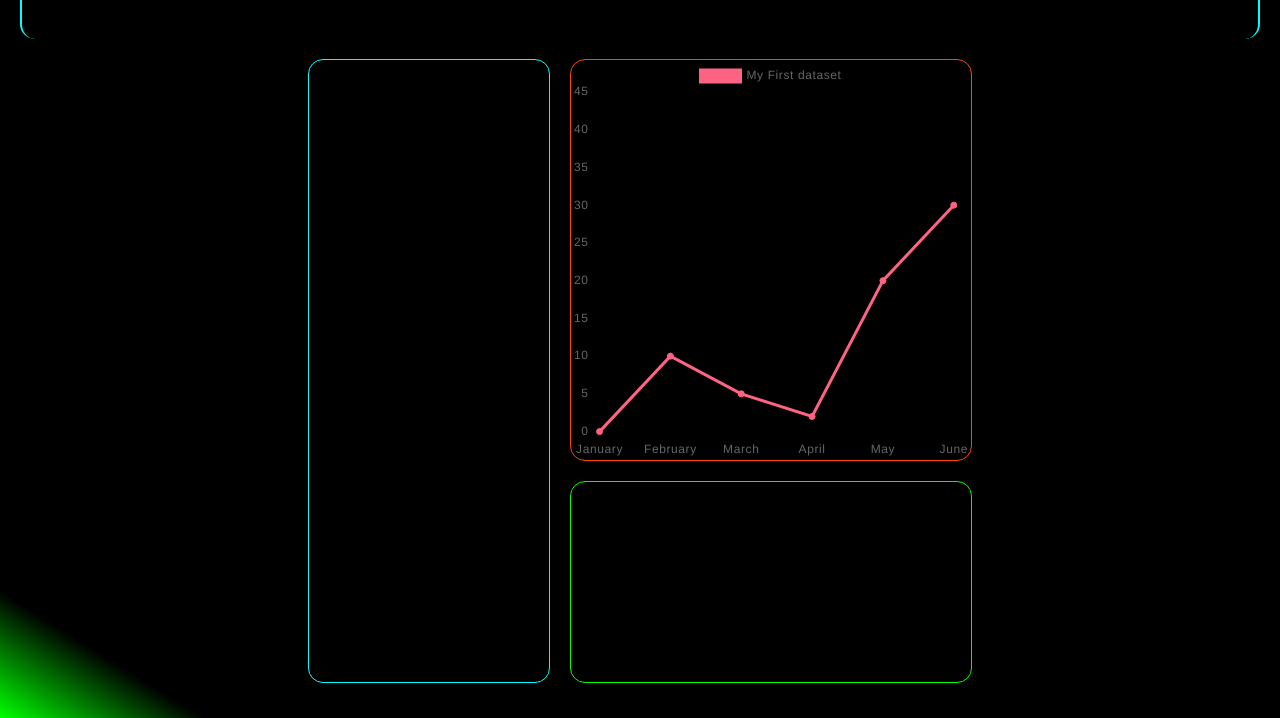
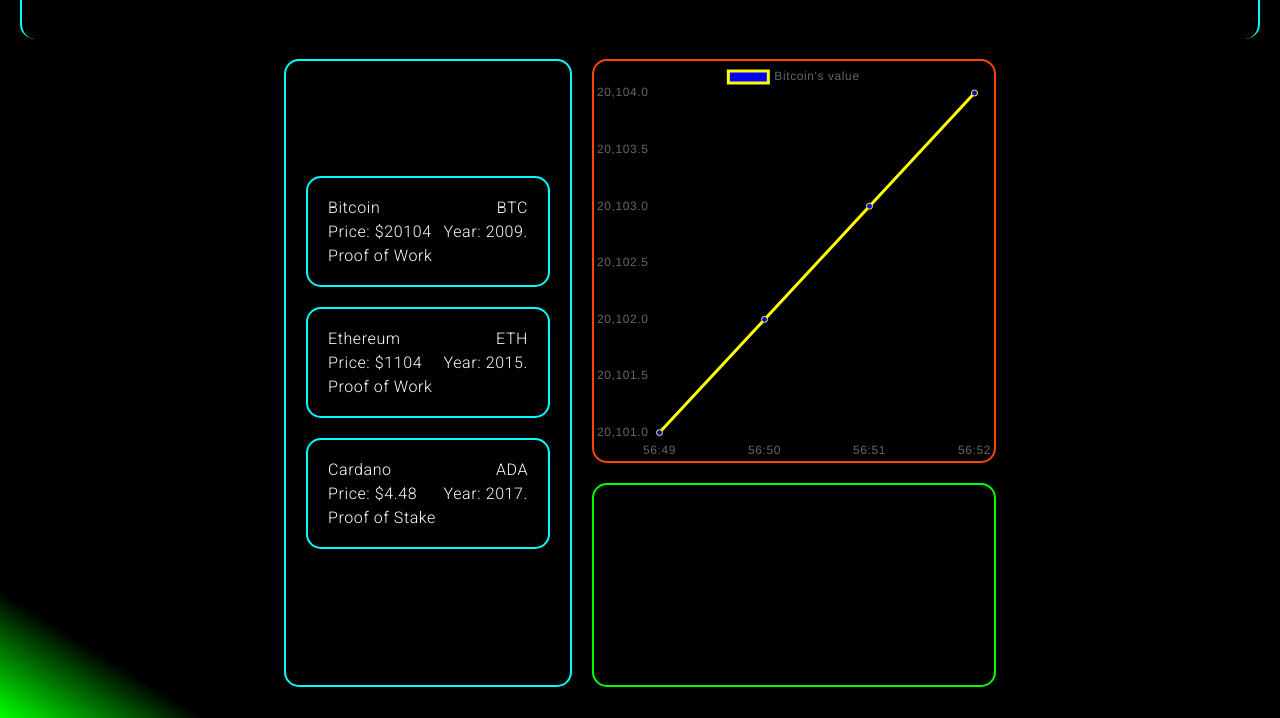
Before and after one commit to MikaCinc/rwa-rxjs, a website built with webpack: page index.html in a window 1280 px wide. Shown: the part 82-800 px from the top of the page. Built offline with nearby package versions, Linux system fonts and the light colour scheme; data requests are answered from the project's data file.

Commit message:
1s beat, fecth and chart updates

```diff
--- a/package.json
+++ b/package.json
@@ -23,6 +23,7 @@
   "dependencies": {
     "chart.js": "^3.8.0",
     "file-loader": "^6.2.0",
+    "json-server": "^0.17.0",
     "rxjs": "^7.5.6",
     "ts-loader": "^9.3.1",
     "typescript": "^4.7.4",
--- a/src/common/index.ts
+++ b/src/common/index.ts
@@ -1,7 +1,7 @@
 const getApiURL = () => {
-    return "http://localhost:3000/";
+    return "http://localhost:3000";
 };
 
-export default {
+export {
     getApiURL
 };
--- /dev/null
+++ b/src/data/index.ts
@@ -0,0 +1,40 @@
+import { delay, from, map, Observable, startWith } from "rxjs";
+import { IHistoryItem, IProject } from "../interfaces";
+import { getApiURL } from "../common";
+
+const getAllProjects = (
+    listOfCoins: HTMLDivElement,
+): Observable<IProject[]> => {
+    return from(
+        fetch(`${getApiURL()}/projects`)
+            .then((res) => {
+                if (res.ok) return res.json();
+                else throw new Error("Projects not found");
+            })
+            .catch((err) => (listOfCoins.innerHTML = "Projects not found"))
+    ).pipe(
+        map((projects: IProject[]) => projects.sort((a: IProject, b: IProject) => a.position - b.position)),
+        map(projects => projects.map((p: IProject) => ({ ...p, history: [/* { time: "00:00", value: 0 } */] }))),
+        delay(200),
+        startWith([])
+    );
+}
+
+const getSingleProject = (
+    projectId: number,
+    chartContainer: HTMLDivElement,
+): Observable<IProject> => {
+    return from(
+        fetch(`${getApiURL()}/projects/${projectId}`)
+            .then((res) => {
+                if (res.ok) return res.json();
+                else throw new Error("Project not found");
+            })
+            .catch((err) => (chartContainer.innerHTML = "Project not found"))
+    ).pipe(delay(1000));
+}
+
+export {
+    getAllProjects,
+    getSingleProject,
+}
--- a/src/index.ts
+++ b/src/index.ts
@@ -1,5 +1,6 @@
 import { Chart, ChartType, registerables } from 'chart.js';
 import { Observable } from 'rxjs';
+import { init, initialFetchAndRenderOfProjects, renderProjects } from './observables';
 require('./assets/favicon.png');
 
 /* var observable = Observable.create((observer: any) => {
@@ -23,7 +24,7 @@
 } */
 
 
-const labels = [
+/* const labels = [
     'January',
     'February',
     'March',
@@ -46,14 +47,16 @@
     type: 'line' as ChartType,
     data: data,
     options: {}
-};
+}; */
 
 window.onload = () => {
     console.log('window loaded', document.getElementsByClassName('listOfCoins')[0]);
 
-    Chart.register(...registerables);
+    /* Chart.register(...registerables);
     const myChart = new Chart(
         (document.getElementById('chart') as HTMLCanvasElement).getContext('2d'),
         config
-    );
+    ); */
+
+    init();
 }
--- /dev/null
+++ b/src/interfaces/index.ts
@@ -0,0 +1,6 @@
+import { IProject, IHistoryItem } from "./Project";
+
+export {
+    IProject,
+    IHistoryItem
+}
--- /dev/null
+++ b/src/observables/index.ts
@@ -0,0 +1,169 @@
+import { from, Observable, of, Subject } from "rxjs";
+import { IProject } from "../interfaces";
+import { getApiURL } from "../common";
+import { getAllProjects } from "../data";
+import { Chart, ChartType, registerables } from "chart.js";
+
+interface IState {
+    chart: Chart;
+    selectedProjectId: number;
+}
+
+let state: IState = {
+    chart: null as Chart,
+    selectedProjectId: 1
+}
+
+const getDefaultRootForProjectList = (): HTMLDivElement => {
+    return document.getElementsByClassName('listOfCoins')[0] as HTMLDivElement;
+}
+
+const init = () => {
+    const root = getDefaultRootForProjectList();
+    initialFetchAndRenderOfProjects(root);
+    state.chart = initChart();
+}
+
+const generateNextProjects = (projects: IProject[]) => {
+    let newProjects = [...projects];
+    newProjects.forEach((project: IProject, index: number) => {
+        let newProject = { ...project };
+        newProject.price = project.price + 1;
+        let date = new Date();
+        let time = date.getMinutes() + ":" + date.getSeconds();
+        newProject.history = [...project.history, { time, value: newProject.price }];
+        newProjects[index] = newProject;
+    });
+    return newProjects;
+}
+
+const initBeat = (projects: IProject[]): Subject<IProject[]> => {
+    console.log("beat", projects);
+    if (!projects || !projects.length) return;
+
+    const beat: Subject<IProject[]> = new Subject();
+
+    let currentProjects = [...projects];
+    setInterval(() => {
+        currentProjects = generateNextProjects(currentProjects);
+        beat.next(currentProjects);
+    }, 1000);
+
+    beat.subscribe((newValue) => renderProjects(newValue));
+
+    beat.subscribe((newValue) => {
+        const selectedProject = newValue.find(i => i.id === state.selectedProjectId);
+        updateChart(selectedProject)
+    });
+
+    return beat;
+}
+
+const initialFetchAndRenderOfProjects = (root: HTMLDivElement): Observable<IProject[]> => {
+    let obs: Observable<IProject[]> = of([]);
+
+    const listOfCoinsObservable = getAllProjects(root);
+    listOfCoinsObservable.subscribe(
+        (projects: IProject[]) => {
+            renderProjects(projects, root);
+            obs = of(projects);
+            initBeat(projects);
+        }
+    );
+
+    return obs;
+}
+
+const renderProjects = (
+    projects: IProject[],
+    root: HTMLDivElement = getDefaultRootForProjectList()
+) => {
+    // console.log("projects", projects);
+    if (!root) return;
+    root.innerHTML = ""; // reset previous data
+
+    if (!projects || !projects.length) {
+        root.innerHTML = "Loading...";
+        return;
+    }
+
+    projects.forEach((project: IProject) => {
+        const projectItem = document.createElement("div");
+        projectItem.classList.add("projectItem");
+        projectItem.innerHTML = `
+                    <div class="projectItem__innerRow">
+                        <span>${project.name}</span>
+                        <span>${project.handle}</span>
+                    </div>
+                    <div class="projectItem__innerRow">
+                        <span>Price: $${project.price}</span>
+                        <span>Year: ${project.releaseYear}.</span>
+                    </div>
+                    <div class="projectItem__consesus">${project.consesus}</div>
+                `;
+        root.appendChild(projectItem);
+    });
+}
+
+const initChart = (): Chart => {
+    Chart.register(...registerables);
+    const labels = [
+        'January',
+        'February',
+        'March',
+        'April',
+        'May',
+        'June',
+    ];
+
+    const data = {
+        labels: labels,
+        datasets: [{
+            label: 'My First dataset',
+            backgroundColor: 'rgb(255, 99, 132)',
+            borderColor: 'rgb(255, 99, 132)',
+            data: [0, 10, 5, 2, 20, 30, 45],
+        }]
+    };
+
+    const config = {
+        type: 'line' as ChartType,
+        data: data,
+        options: {}
+    };
+
+    const ctx = (document.getElementById('chart') as HTMLCanvasElement).getContext('2d');
+    return new Chart(ctx, config);
+}
+
+const updateChart = (newData: IProject) => {
+    const { chart } = state;
+    if (!chart || !newData || !newData.history || !newData.history.length) return;
+
+    const { history, name } = newData;
+
+    const last50 = history.slice(history.length - 50 > 0 ? history.length - 50 : 0, history.length);
+    const data = {
+        labels: [...last50.map((i, index) => i.time)],
+        datasets: [
+            {
+                label: name + "'s value",
+                data: last50.map(i => i.value),
+                fill: false,
+                backgroundColor: 'blue',
+                borderColor: 'yellow',
+                color: '#fff',
+                animation: false
+            },
+        ],
+    };
+
+    chart.data = data;
+    chart.update();
+}
+
+export {
+    init,
+    initialFetchAndRenderOfProjects,
+    renderProjects,
+}
--- a/src/styles/style.css
+++ b/src/styles/style.css
@@ -70,7 +70,7 @@
     padding: 20px;
     text-align: center;
     border-radius: 15px;
-    border: 1px solid var(--primary);
+    border: 2px solid var(--primary);
     min-width: 200px;
 }
 
@@ -81,7 +81,7 @@
 }
 
 .chartContainer {
-    border: 1px solid var(--secondary);
+    border: 2px solid var(--secondary);
     min-width: 200px;
     min-height: 200px;
     margin-bottom: 20px;
@@ -89,8 +89,40 @@
 }
 
 .portfolioContainer {
-    border: 1px solid var(--tagColor);
+    border: 2px solid var(--tagColor);
     min-width: 200px;
     min-height: 200px;
     border-radius: 15px;
 }
+
+.projectItem {
+    display: flex;
+    flex-direction: column;
+    justify-content: center;
+    align-items: center;
+    margin-bottom: 20px;
+    padding: 20px;
+    text-align: center;
+    border-radius: 15px;
+    border: 2px solid var(--primary);
+    min-width: 200px;
+    cursor: pointer;
+    transition-duration: 0.4s;
+}
+
+.projectItem:hover {
+    background-color: gray;
+}
+
+.projectItem__innerRow {
+    display: flex;
+    flex-direction: row;
+    justify-content: space-between;
+    align-items: center;
+    margin-bottom: 5px;
+    width: 100%
+}
+
+.projectItem__consesus {
+    align-self: start;
+}
```
Also changed, not shown: src/interfaces/Project.ts (added, +19 -0 lines), 2 other files.
